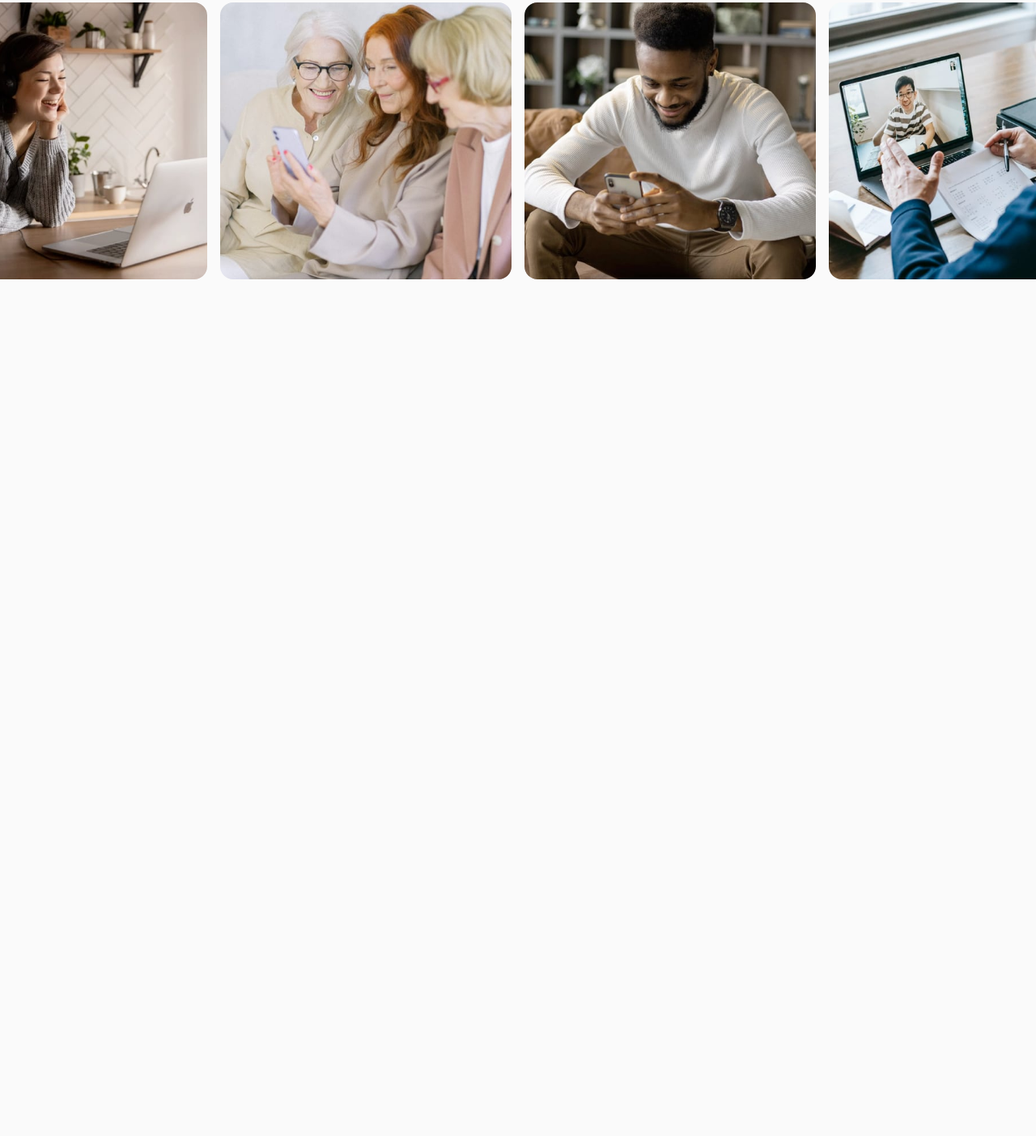
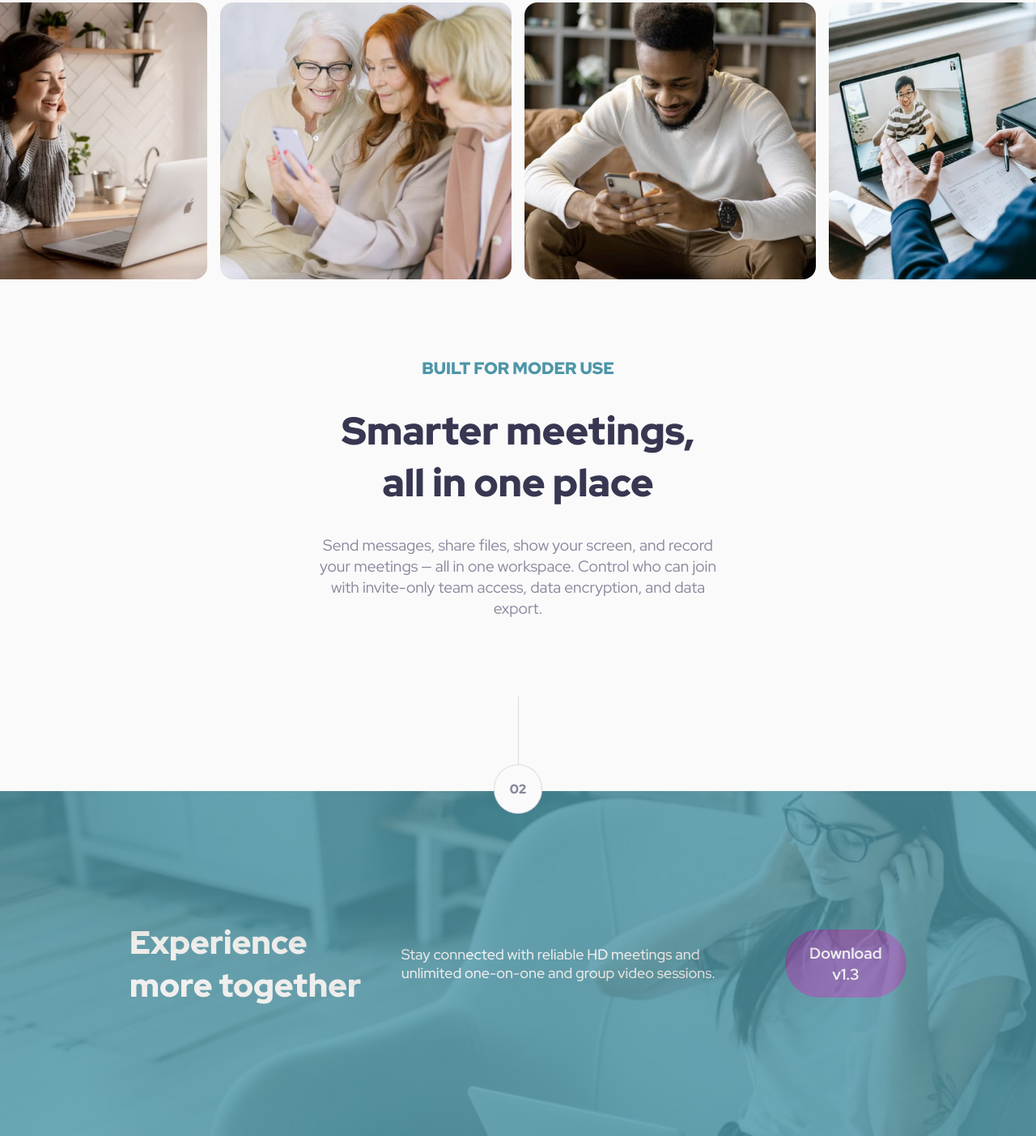
Before and after one commit to ThooHoang/land-page, a website built with Vite: page index.html in a window 1280 px wide. Shown: the part 1201-2604 px from the top of the page at 81% size. Before the commit the page ends 1642 px from the top, so only its background shows below. Built offline with nearby package versions, Linux system fonts and the light colour scheme.

Commit message:
final touches desktop

```diff
--- a/index.html
+++ b/index.html
@@ -41,6 +41,22 @@
           <img src="./assets/desktop/image-men-in-meeting.jpg" alt="">
         </div>
       </section>
+      <section class="about flex">
+        <h2>built for moder use</h2>
+        <h1>Smarter meetings, <br> all in one place</h1>
+        <p>Send messages, share files, show your screen, and record your meetings — all in one workspace. Control who can join with invite-only team access, data encryption, and data export.</p>
+      </section>
+      <section class="divider">
+        <span class="bar"></span>
+        <span class="number">02</span>
+      </section>
     </main>
+    <footer>
+      <div class="footer-wrapper flex">
+        <h1>Experience more together</h1>
+        <h3>Stay connected with reliable HD meetings and unlimited one-on-one and group video sessions.</h3>
+        <button class="button what">Download v1.3</button>
+      </div>
+    </footer>
   </body>
 </html>
--- a/style.css
+++ b/style.css
@@ -208,3 +208,86 @@ button {
   transition: linear 0.3s;
   transform: scale(1.02) translateX(0.1875rem);
 }
+
+
+/* about us section */
+
+.about {
+  flex-direction: column;
+  margin: 6rem auto;
+  gap: 2rem;
+  max-width: 32.5rem;
+}
+
+
+.about h2 {
+  text-transform: uppercase;
+  color: var(--dark-cyan);
+  font-weight: 900;
+  font-size: 1.3rem;
+}
+
+
+.about h1 {
+  font-size: 3rem;
+  text-align: center;
+  font-weight: 900;
+  color: var(--black);
+}
+
+
+.about p {
+  color: var(--gray);
+  font-size: 1.2rem;
+  text-align: center;
+
+}
+
+
+/* footer */
+footer {
+  padding: 10rem;
+  margin-top: -1.75rem;
+  background-color: var(--dark-cyan);
+  position: relative;
+  z-index: -5;
+}
+
+.footer-wrapper {
+  gap: 3rem;
+  margin: 0 auto;
+  max-width: 69rem;
+}
+
+
+footer::before {
+  content: ""; /* Missing content property */
+  background-image: url(./assets/desktop/image-footer.jpg);
+  background-size: cover;
+  position: absolute;
+  top: 0rem;
+  right: 0rem;
+  bottom: 0rem;
+  left: 0rem;
+  opacity: 0.2;
+}
+
+
+.footer-wrapper h1 {
+  font-size: 2.5rem;
+  color: var(--white);
+  font-weight: 900;
+}
+
+.footer-wrapper h3 {
+  font-weight: 500;
+  font-size: 1.125rem;
+  color: var(--white );
+}
+
+.footer-wrapper button {
+  color: var(--white);
+  padding: 1rem 1.9rem;
+
+  font-size: 1.2rem;
+}
```
